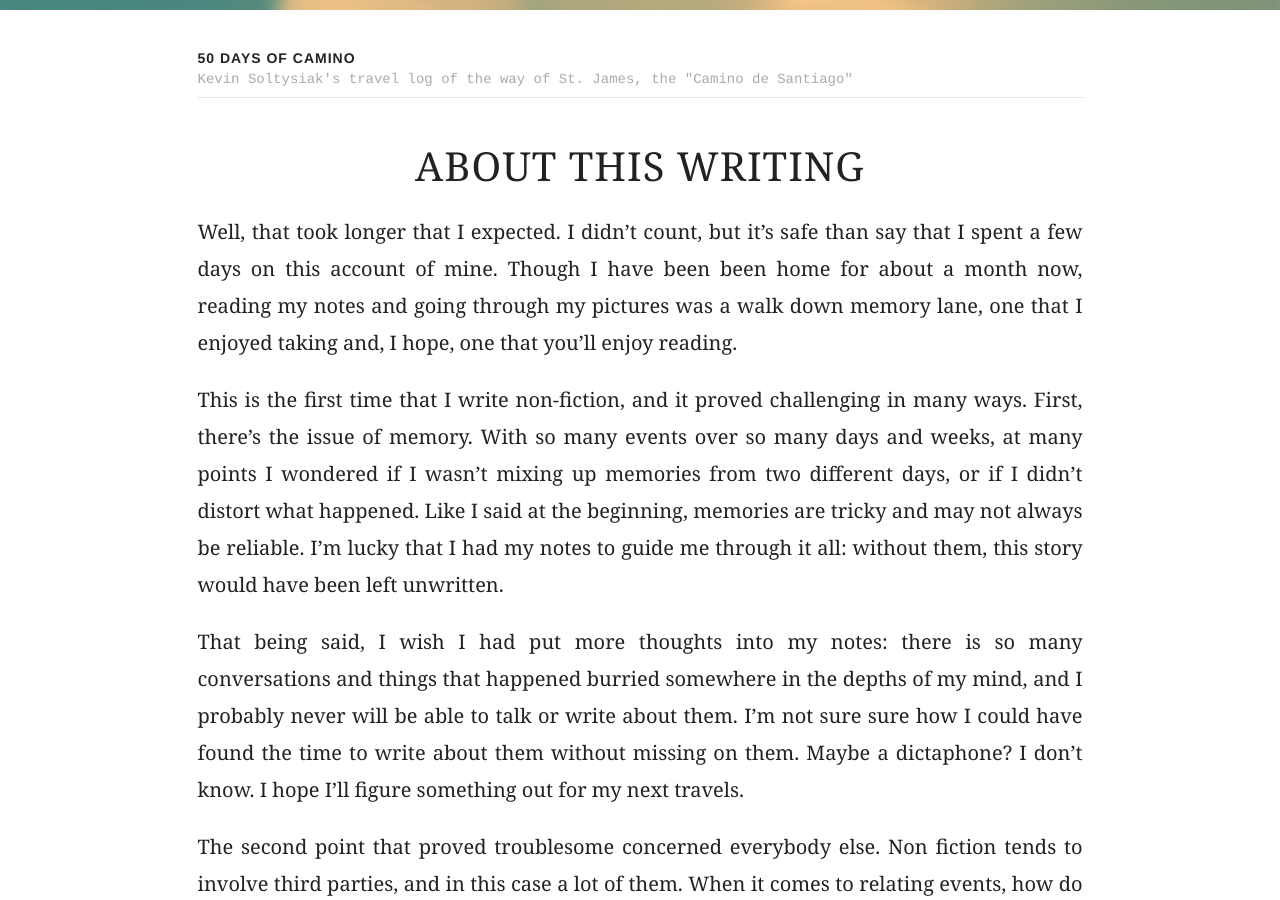
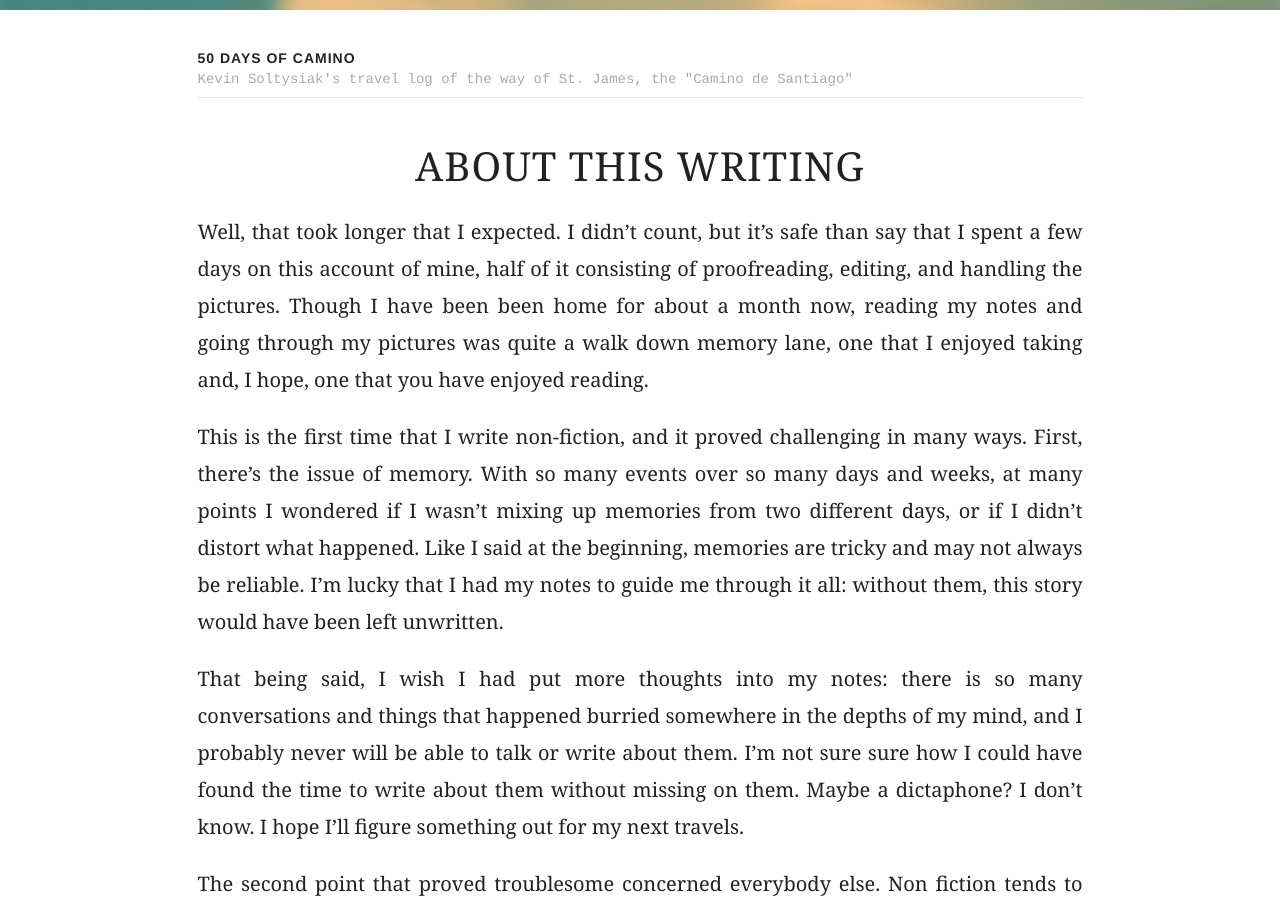
Before and after one commit to ksol/camino-2016, a Jekyll site: the page built from _posts/2016-12-16-about-this-writing.markdown, in a window 1280 px wide and 900 px high. Built offline with Jekyll 4.4.1, drawn with Linux system fonts in a browser that asks for light colours; comment, search, counter and statistics services are not loaded.

Commit message:
slight rewording

```diff
--- a/_posts/2016-12-16-about-this-writing.markdown
+++ b/_posts/2016-12-16-about-this-writing.markdown
@@ -7,7 +7,7 @@ comments: true
 category: after-the-camino
 ---
 
-Well, that took longer that I expected. I didn't count, but it's safe than say that I spent a few days on this account of mine. Though I have been been home for about a month now, reading my notes and going through my pictures was a walk down memory lane, one that I enjoyed taking and, I hope, one that you'll enjoy reading.
+Well, that took longer that I expected. I didn't count, but it's safe than say that I spent a few days on this account of mine, half of it consisting of proofreading, editing, and handling the pictures. Though I have been been home for about a month now, reading my notes and going through my pictures was quite a walk down memory lane, one that I enjoyed taking and, I hope, one that you have enjoyed reading.
 
 This is the first time that I write non-fiction, and it proved challenging in many ways. First, there's the issue of memory. With so many events over so many days and weeks, at many points I wondered if I wasn't mixing up memories from two different days, or if I didn't distort what happened. Like I said at the beginning, memories are tricky and may not always be reliable. I'm lucky that I had my notes to guide me through it all: without them, this story would have been left unwritten.
 
```
